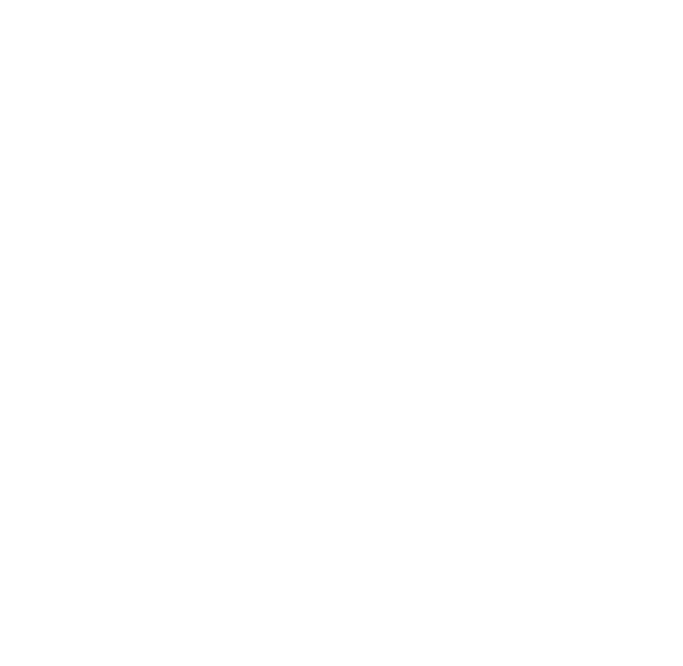
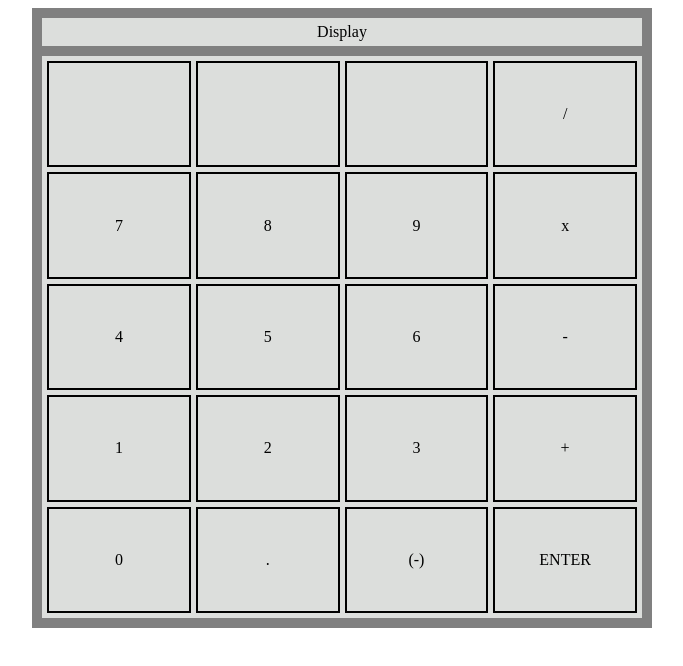
Before and after one commit to whohensee/calculator, a plain HTML site: page index.html in a window 1280 px wide. Shown: the whole page, without its empty margins (298-981 px from the left). Drawn offline with Linux system fonts and the light colour scheme.

Commit message:
Add html and css for a basic calculator display

```diff
--- a/index.html
+++ b/index.html
@@ -10,6 +10,41 @@
 </head>
 
 <body>
+    <div id="calc-body">
+        <div id="calc-display">Display</div>
+        <div id="calc-buttons">
+            <div class="button-row">
+                <div class="button"></div>
+                <div class="button"></div>
+                <div class="button"></div>
+                <div class="button">/</div>
+            </div>
+            <div class="button-row">
+                <div class="button">7</div>
+                <div class="button">8</div>
+                <div class="button">9</div>
+                <div class="button">x</div>
+            </div>
+            <div class="button-row">
+                <div class="button">4</div>
+                <div class="button">5</div>
+                <div class="button">6</div>
+                <div class="button">-</div>
+            </div>
+            <div class="button-row">
+                <div class="button">1</div>
+                <div class="button">2</div>
+                <div class="button">3</div>
+                <div class="button">+</div>
+            </div>
+            <div class="button-row">
+                <div class="button">0</div>
+                <div class="button">.</div>
+                <div class="button">(-)</div>
+                <div class="button">ENTER</div>
+            </div>
+        </div>
+    </div>
 
 </body>
 
--- a/style.css
+++ b/style.css
@@ -0,0 +1,44 @@
+body {
+    display: flex;
+    justify-content: center;
+}
+
+#calc-body {
+    background-color: grey;
+    width: 600px;
+    height: 600px;
+    display:flex;
+    flex-direction: column;
+    padding: 10px;
+    gap: 10px;
+}
+
+#calc-display {
+    background-color: #dcdedc;
+    text-align: center;
+    padding: 5px;
+}
+
+#calc-buttons {
+    height: auto;
+    background-color: #dcdedc;
+    flex: 1;
+    display: flex;
+    flex-direction: column;
+    padding: 5px;
+    gap: 5px;
+}
+
+.button-row {
+    display: flex;
+    gap: 5px;
+    flex: 1;
+}
+
+.button {
+    border: 2px solid black;
+    flex: 1;
+    display: flex;
+    justify-content: center;
+    align-items: center;
+}
```
